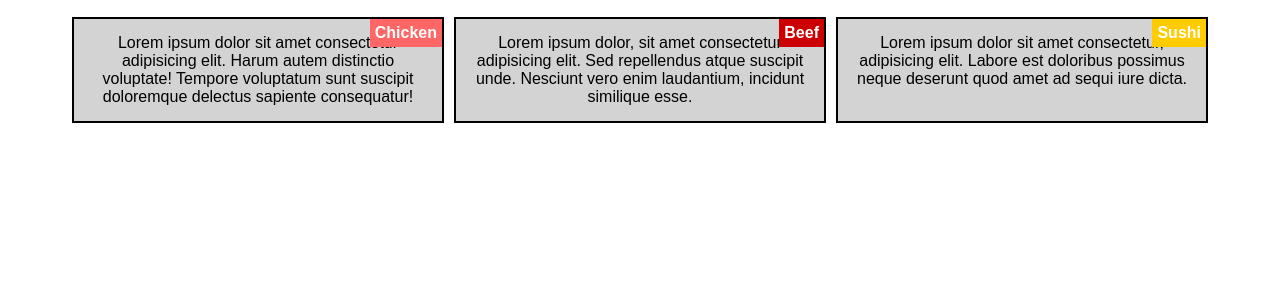
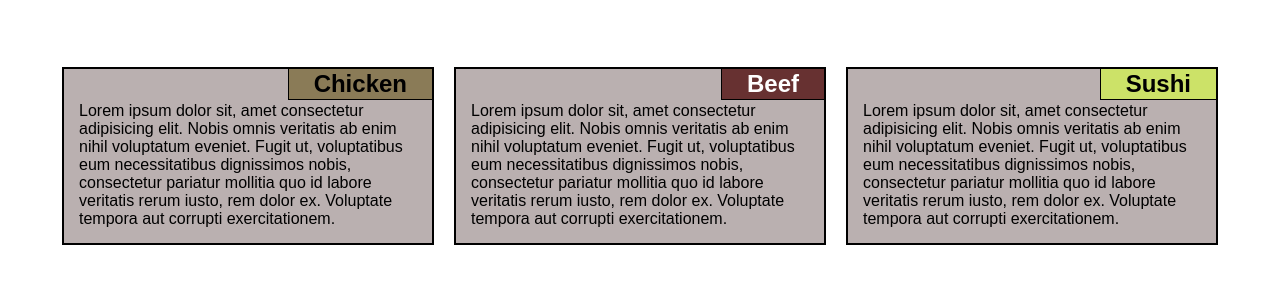
Before and after one commit to abdulrehman-46/CourseraHTML-CSS-JavaScript-Assignments, a plain HTML site: page index.html in a window 1280 px wide. Shown: the part 60-344 px from the top of the page. Drawn offline with Linux system fonts and the light colour scheme.

Commit message:
Update index.html

```diff
--- a/index.html
+++ b/index.html
@@ -5,88 +5,91 @@
     <meta name="viewport" content="width=device-width, initial-scale=1.0">
     <title>Our Menu</title>
     <style>
-        /* Basic Reset */
         * {
             box-sizing: border-box;
             margin: 0;
             padding: 0;
+        }
+        body > h1 {
             font-family: Arial, sans-serif;
+            text-align: center;
+            padding: 20px;
         }
-
-        body {
-            text-align: center;
-            margin: 20px;
+        body > div {
+            font-family: Arial, sans-serif;
+            text-align: left;
+            padding: 20px;
         }
-
         h1 {
             margin-bottom: 20px;
         }
-
-        /* Container to hold menu items */
-        .menu {
+        .container {
             display: flex;
             flex-wrap: wrap;
             justify-content: center;
-            gap: 10px;
+            max-width: 1500px;
+            margin: auto;
         }
-
-        /* Each menu item */
-        .item {
+        .box {
             border: 2px solid black;
             padding: 15px;
-            background-color: lightgray;
+            margin: 10px;
+            background-color: #988888a9;
             position: relative;
-            width: 100%;
         }
-
-        /* Title box */
-        .title {
+        .box h2 {
+            border-bottom: 1.5px solid black;
+            border-left: 1.5px solid black;
             position: absolute;
             top: 0;
             right: 0;
-            background-color: red;
-            color: white;
-            padding: 5px;
-            font-size: 16px;
-            font-weight: bold;
+            font-size-adjust: var(15px);
+            background: rgba(144, 131, 131, 0.557);
+            color: rgb(0, 0, 0);
+            padding: 1px 25px;
+            margin: 0;
         }
+        .box:nth-child(1) h2 { background: #8a7b57; }
+        .box:nth-child(2) h2 { background: #673131; color: white; }
+        .box:nth-child(3) h2 { background: #cce268; }
 
-        /* Different colors for each section */
-        .chicken .title { background-color: #ff6666; }
-        .beef .title { background-color: #cc0000; }
-        .sushi .title { background-color: #ffcc00; }
-
-        /* Desktop View */
         @media (min-width: 992px) {
-            .item { width: 30%; }
+            .box {
+                width: 30%;
+            }
         }
-
-        /* Tablet View */
         @media (min-width: 768px) and (max-width: 991px) {
-            .item { width: 45%; }
-            .sushi { width: 100%; } /* Last item takes full width */
+            .box {
+                width: 45%;
+            }
+            .box:last-child {
+                width: 100%;
+            }
         }
-
-        /* Mobile View */
         @media (max-width: 767px) {
-            .item { width: 100%; }
+            .box {
+                width: 100%;
+            }
         }
     </style>
 </head>
 <body>
     <h1>Our Menu</h1>
-    <div class="menu">
-        <div class="item chicken">
-            <div class="title">Chicken</div>
-            <p>Lorem ipsum dolor sit amet consectetur adipisicing elit. Harum autem distinctio voluptate! Tempore voluptatum sunt suscipit doloremque delectus sapiente consequatur!</p>
+    <div class="container">
+        <div class="box">
+            <h2>Chicken</h2>
+            <br>
+            <p>Lorem ipsum dolor sit, amet consectetur adipisicing elit. Nobis omnis veritatis ab enim nihil voluptatum eveniet. Fugit ut, voluptatibus eum necessitatibus dignissimos nobis, consectetur pariatur mollitia quo id labore veritatis rerum iusto, rem dolor ex. Voluptate tempora aut corrupti exercitationem.</p>
         </div>
-        <div class="item beef">
-            <div class="title">Beef</div>
-            <p>Lorem ipsum dolor, sit amet consectetur adipisicing elit. Sed repellendus atque suscipit unde. Nesciunt vero enim laudantium, incidunt similique esse.</p>
+        <div class="box">
+            <h2>Beef</h2>
+            <br>
+            <p>Lorem ipsum dolor sit, amet consectetur adipisicing elit. Nobis omnis veritatis ab enim nihil voluptatum eveniet. Fugit ut, voluptatibus eum necessitatibus dignissimos nobis, consectetur pariatur mollitia quo id labore veritatis rerum iusto, rem dolor ex. Voluptate tempora aut corrupti exercitationem.</p>
         </div>
-        <div class="item sushi">
-            <div class="title">Sushi</div>
-            <p>Lorem ipsum dolor sit amet consectetur, adipisicing elit. Labore est doloribus possimus neque deserunt quod amet ad sequi iure dicta.</p>
+        <div class="box">
+            <h2>Sushi</h2>
+            <br>
+            <p>Lorem ipsum dolor sit, amet consectetur adipisicing elit. Nobis omnis veritatis ab enim nihil voluptatum eveniet. Fugit ut, voluptatibus eum necessitatibus dignissimos nobis, consectetur pariatur mollitia quo id labore veritatis rerum iusto, rem dolor ex. Voluptate tempora aut corrupti exercitationem.</p>
         </div>
     </div>
 </body>
```
